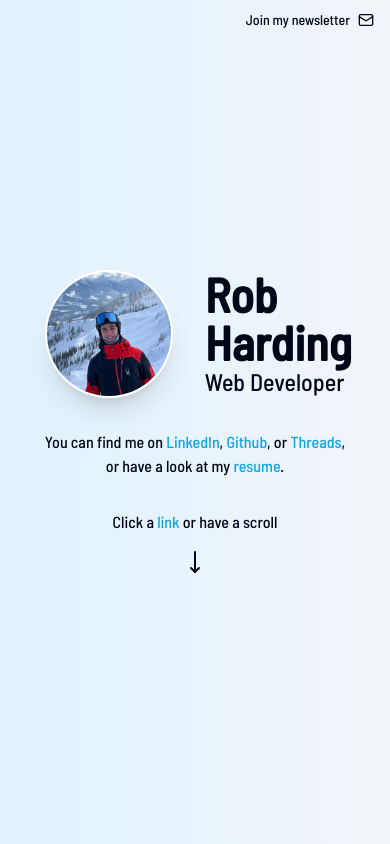
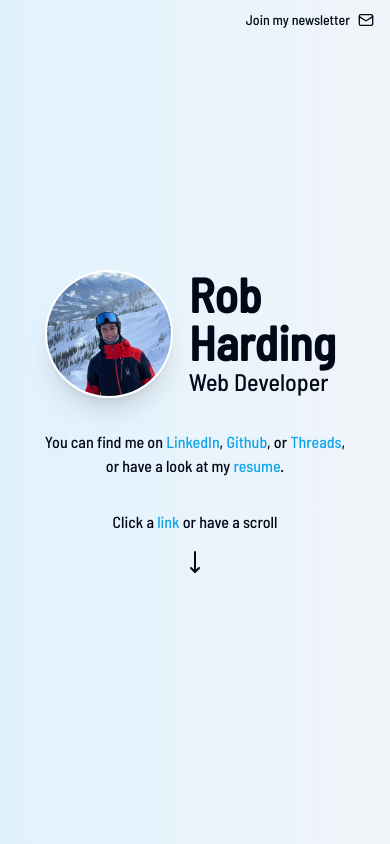
Before and after one commit to robharding/Portfolio2, a Next.js app: page / in a window 390 px wide. Built offline with nearby package versions, Linux system fonts and the light colour scheme.

Commit message:
More responsive styling

```diff
--- a/src/app/page.tsx
+++ b/src/app/page.tsx
@@ -7,8 +7,8 @@ import Image from "next/image";
 
 export default async function Home() {
   return (
-    <main>
-      <section className="relative flex h-screen antialiased bg-gradient-to-r from-sky-100 to-slate-100">
+    <main className="antialiased">
+      <section className="relative flex h-screen w-screen bg-gradient-to-r from-sky-100 to-slate-100">
         <Link
           href=""
           className="flex h-6 absolute right-4 top-2 gap-2 hover:text-slate-400"
@@ -17,7 +17,7 @@ export default async function Home() {
           <Mail className="h-4 w-4 m-auto" />
         </Link>
         <div className="m-auto">
-          <div className="flex items-center gap-8">
+          <div className="flex items-center gap-4 sm:gap-8">
             <Avatar className="relative aspect-square h-[8rem] w-[8rem] sm:h-[10rem] sm:w-[10rem] shadow-xl border-2 border-white">
               <Image
                 src={profilePic}
```
